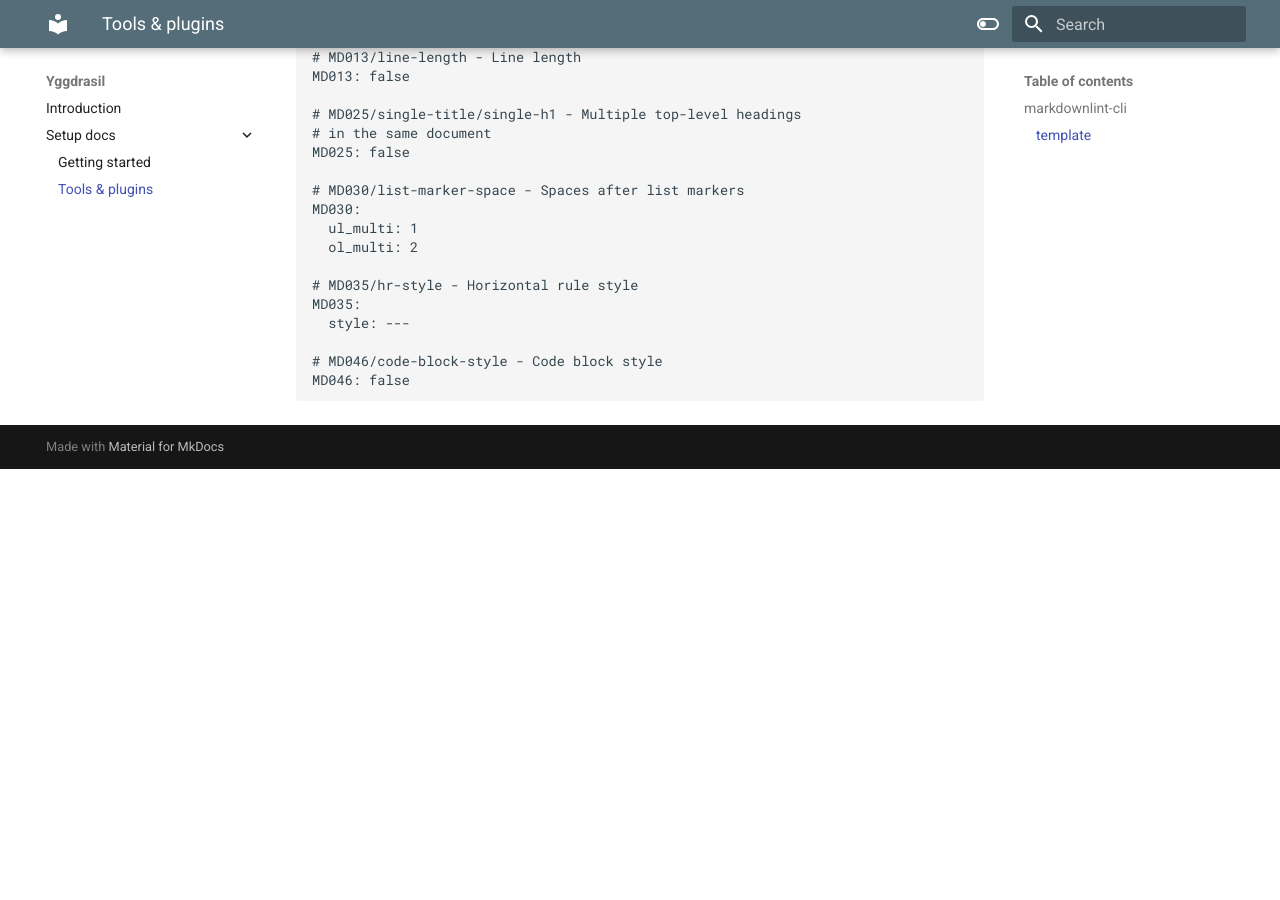
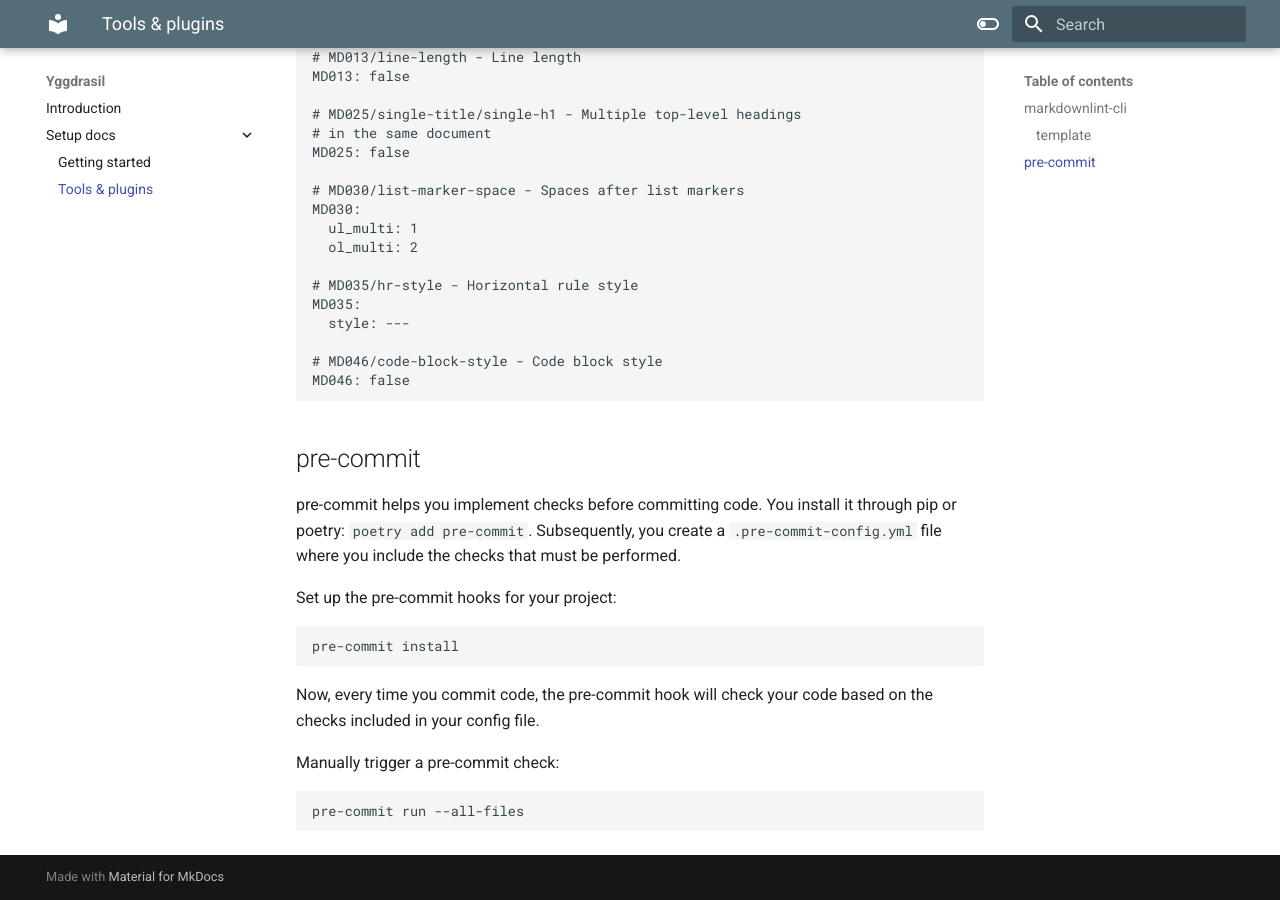
Before and after one commit to svanderweerd/codex, an MkDocs documentation site: the page built from docs/setup-docs/tools-plugins.md, in a window 1280 px wide and 900 px high, scrolled down 891 px. Built offline with MkDocs 1.6.1 and Material for MkDocs 9.7.7, drawn with Linux system fonts in a browser that asks for light colours; before the commit the page ends 1360 px from its top, so only the background shows below that.

Commit message:
writing pre-commit explainer

````diff
--- a/docs/setup-docs/tools-plugins.md
+++ b/docs/setup-docs/tools-plugins.md
@@ -56,3 +56,24 @@ MD035:
 # MD046/code-block-style - Code block style
 MD046: false
 ```
+
+## pre-commit
+
+pre-commit helps you implement checks before committing code. You install it through pip or poetry: `poetry add
+pre-commit`. Subsequently, you create a `.pre-commit-config.yml` file where you include the checks that must be
+performed.
+
+Set up the pre-commit hooks for your project:
+
+```bash
+pre-commit install
+```
+
+Now, every time you commit code, the pre-commit hook will check your code based on the checks included in your
+config file.
+
+Manually trigger a pre-commit check:
+
+```bash
+pre-commit run --all-files
+```
````
